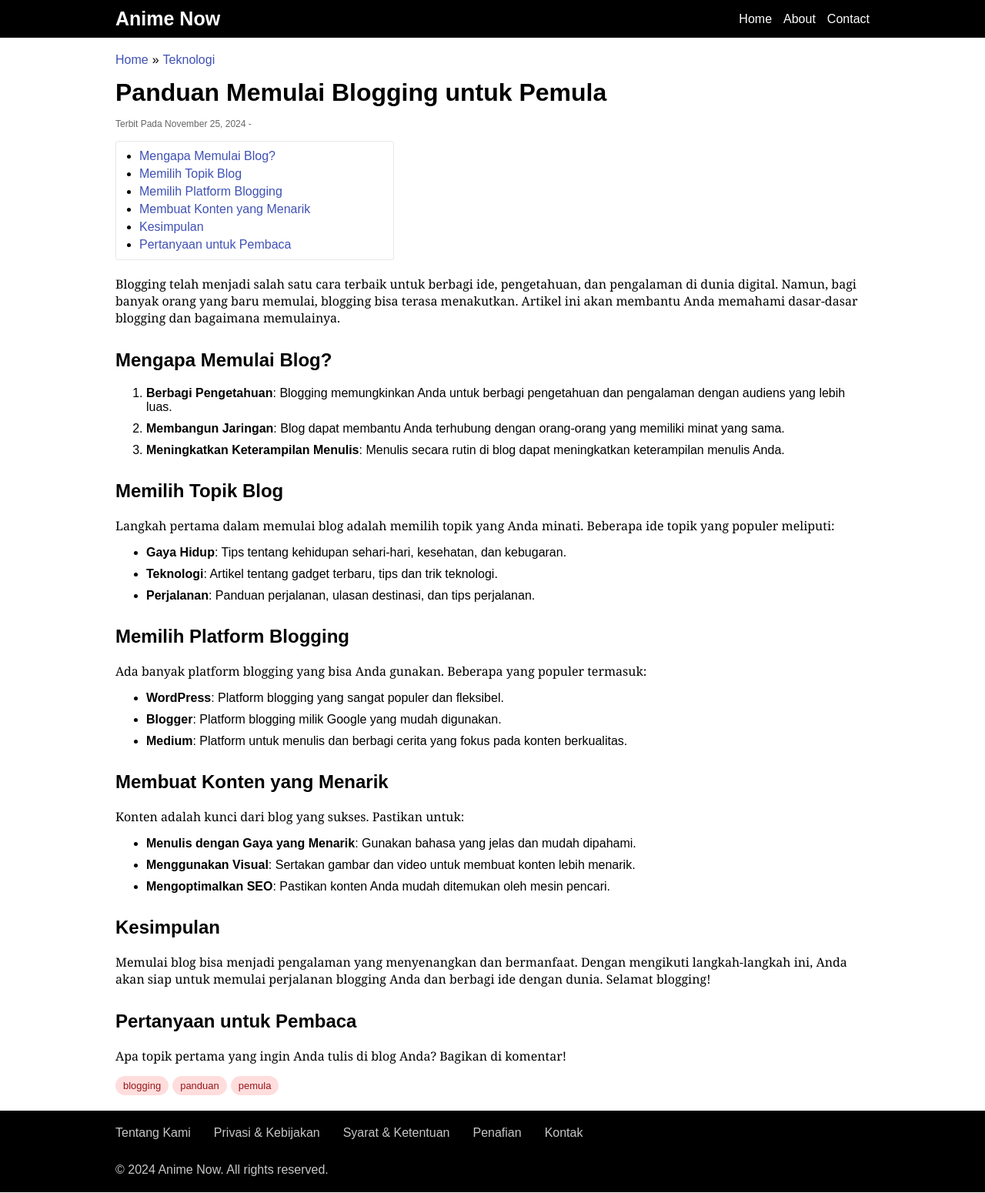
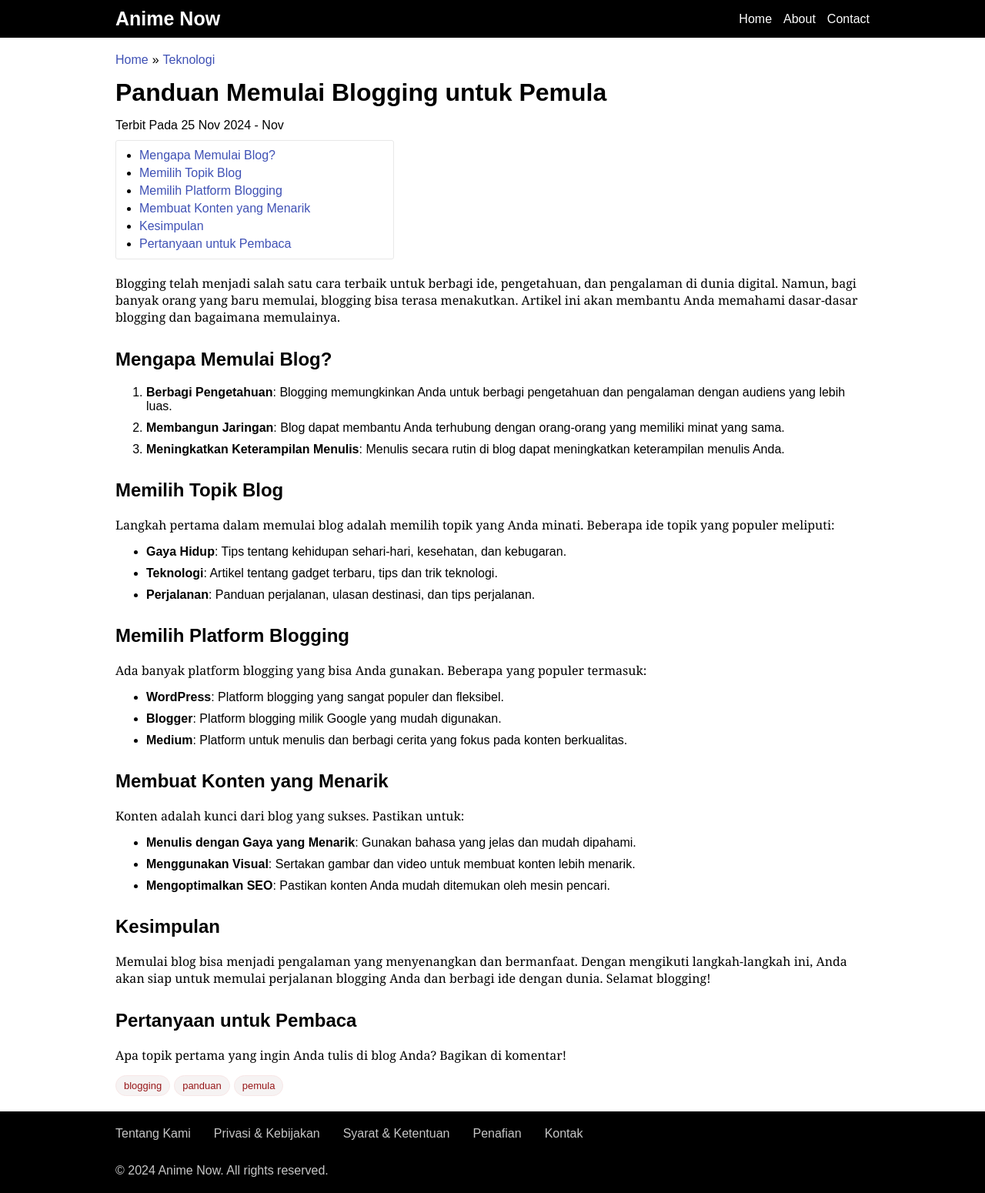
Before and after one commit to insanmuliadi90/jekyll-blog, a Jekyll site: the page built from _posts/2024/2024-11-25-panduan-blogging-pemula.md, in a window 1280 px wide. Shown: the whole page at 77% size. Built offline with Jekyll 4.4.1, drawn with Linux system fonts in a browser that asks for light colours; the table of contents is made by our own code.

Commit message:
update style dll

```diff
--- a/_includes/css.html
+++ b/_includes/css.html
@@ -18,9 +18,12 @@ body{font-family:arial,roboto,san-serif;font-size: 16px;}
 .breadcrumbs>span{margin:0 5px}
 .breadcrumbs>span:first-child{margin-left:0}
 /* post body */
+.post{margin-bottom:20px;}
+.entry-title{margin-bottom:10px}
 .content{margin-bottom:20px}
 .post-meta{margin-bottom:15px;}
-.post-meta{font-size:12px;color:#666666}
+.post-meta{margin-bottom:10px;}
+.post .post-meta{font-size:12px;color:#666666}
 .post-title{margin-bottom: 15px;font-size:2em}
 .post-body p{font-family: Georgia, Times, 'Times New Roman', serif;font-size:16px;margin-bottom:15px}
 .post-body h2,.post-body h3,.post-body h4,.post-body h5{margin:30px 0 20px;width:100%}
@@ -32,7 +35,7 @@ body{font-family:arial,roboto,san-serif;font-size: 16px;}
 .post-body code{padding:0 6px;background:#fffbf5;border-radius:2px;margin-bottom:20px;border:1px solid #ecdac0}
 .post-tags{display:flex;align-items:center;flex-wrap:wrap;margin-bottom:15px}
 .tag-item{margin-right:5px}
-.tag-item a{display:block;background:#fdd;padding:5px 10px;border-radius:20px;color:#971719;font-size:13px}
+.tag-item a{display:block;background:#ddd0d042;padding:5px 10px;border-radius:20px;color:#971719;font-size:13px;border:1px solid #f7e6e6}
 .footerarea{background:#000;padding:20px 0;color:#c7c7c7}
 .f-sitelinks{display:flex;flex-wrap:wrap;align-items:center;margin-bottom:20px}
 .f-sitelinks li a{color:currentColor}
--- a/_layouts/post.html
+++ b/_layouts/post.html
@@ -5,7 +5,10 @@ layout: base
     <article class="content">
       <h1 class="post-title">{{ page.title }}</h1>
       <div class="post-meta">
-      <div>Terbit Pada {{ page.date | date: "%B %d, %Y" }} - {{ page.last_modified_at | date: "%B %d, %Y" }}</div>
+        {% assign bulan = "Jan,Feb,Maret,April,Mei,Juni,Juli,Ags,Sep,Okt,Nov,Des" | split: "," %}
+        {% assign bulan_angka = page.date | date: "%m" | minus: 1 %}
+        {% assign mm = bulan[bulan_angka] %}
+      <div>Terbit Pada {{ page.date | date: "%d" }} {{ mm }} {{ page.date | date: "%Y" }} - {{ page.last_modified_at | date: "%d" }} {{ mm }} {{ page.last_modified_at | date: "%Y" }}</div>
       </div>
       <div class="post-body">
         {{ content | toc }}
```
Also changed, not shown: index.markdown (+12 -2 lines).
